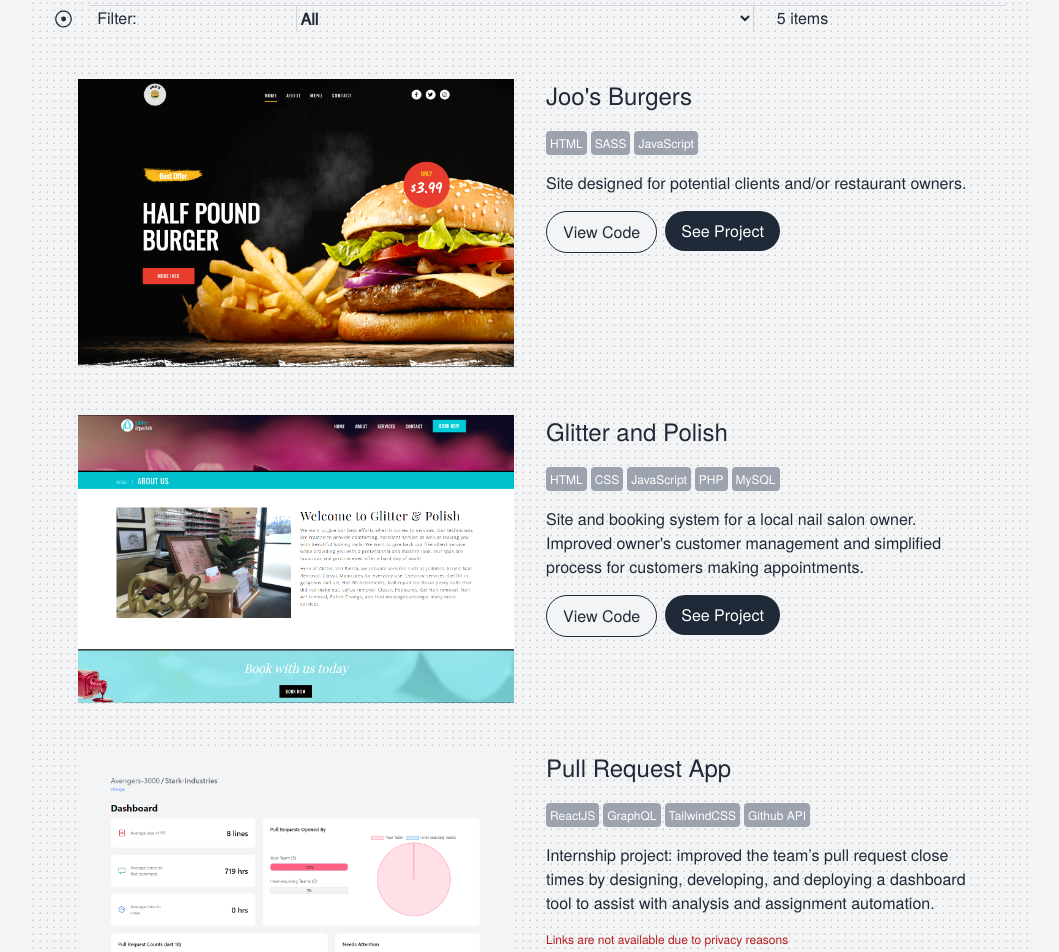
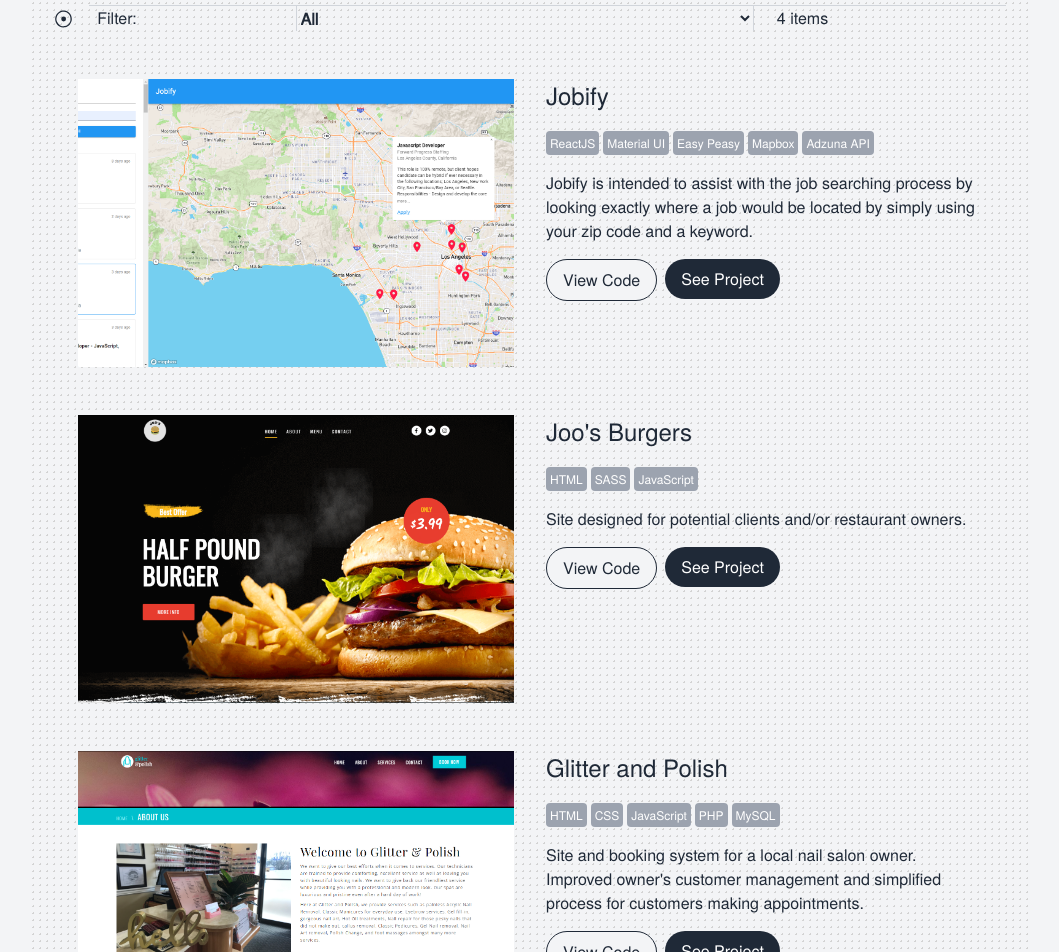
Before and after one commit to jisanjung/Portfolio-2.0, a React (Create React App) app: page / in a window 1280 px wide. Shown: the part 1736-2688 px from the top of the page, without its empty margins (110-1169 px from the left). Built offline with nearby package versions, Linux system fonts and the light colour scheme.

Commit message:
added and deleted projects

```diff
--- a/src/components/ProjectImage.js
+++ b/src/components/ProjectImage.js
@@ -3,7 +3,7 @@ import pr from "../images/projects/pr2.PNG";
 import glitter from "../images/projects/glitter1.PNG";
 import joos from "../images/projects/joos1.PNG";
 import covid from "../images/projects/covid.PNG";
-import equisearch from "../images/projects/equisearch1.PNG";
+import jobify from "../images/projects/jobify.PNG";
 
 const ProjectImage = (props) => {
 
@@ -13,7 +13,7 @@ const ProjectImage = (props) => {
     if (props.title === "Glitter and Polish") projectImg = glitter;
     if (props.title === "Joo's Burgers") projectImg = joos;
     if (props.title === "COVID-19 Tracker") projectImg = covid;
-    if (props.title === "EquiSearch") projectImg = equisearch;
+    if (props.title === "Jobify") projectImg = jobify;
 
     return (
         <div className={`w-full h-56 lg:h-72 overflow-hidden ${props.className}`}>
--- a/src/components/Projects.js
+++ b/src/components/Projects.js
@@ -13,6 +13,15 @@ const Projects = () => {
     let projectList = [
         {
             id: 1,
+            title: "Jobify",
+            stack: ["ReactJS", "Material UI", "Easy Peasy", "Mapbox", "Adzuna API"],
+            type: "Dashboard",
+            images: ["../images/projects/jobify.PNG"],
+            description: "Jobify is intended to assist with the job searching process by looking exactly where a job would be located by simply using your zip code and a keyword.",
+            links: ["https://github.com/jisanjung/Jobify", "https://jobifyus.netlify.app/"]
+        },
+        {
+            id: 2,
             title: "Joo's Burgers",
             stack: ["HTML", "SASS", "JavaScript"],
             type: "Client Site",
@@ -21,22 +30,13 @@ const Projects = () => {
             links: ["https://github.com/jisanjung/Joos", "https://jisanjung.github.io/Joos/"]
         },
         {
-            id: 2,
+            id: 3,
             title: "Glitter and Polish",
             stack: ["HTML", "CSS", "JavaScript", "PHP", "MySQL"],
             type: "Client Site",
             images: ["../images/projects/pr1.PNG", "../images/projects/pr2.PNG", "../images/projects/pr3.PNG"],
             description: "Site and booking system for a local nail salon owner. Improved owner's customer management and simplified process for customers making appointments.",
             links: ["https://github.com/jisanjung/Glitter-and-Polish", "https://glitterpolishnails.com/"]
-        },
-        {
-            id: 3,
-            title: "Pull Request App",
-            stack: ["ReactJS", "GraphQL", "TailwindCSS", "Github API"],
-            type: "Dashboard",
-            images: ["../images/projects/pr1.PNG", "../images/projects/pr2.PNG", "../images/projects/pr3.PNG"],
-            description: "Internship project: improved the team’s pull request close times by designing, developing, and deploying a dashboard tool to assist with analysis and assignment automation.",
-            links: []
         },
         {
             id: 4,
@@ -46,15 +46,6 @@ const Projects = () => {
             images: ["../images/projects/pr1.PNG", "../images/projects/pr2.PNG", "../images/projects/pr3.PNG"],
             description: "Tracking live global covid numbers for each country. Tracks new cases, deaths, and recovered.",
             links: ["https://github.com/jisanjung/COVID-19-Data-Reports", "https://jisanjung.github.io/COVID-19-Data-Reports/"]
-        },
-        {
-            id: 5,
-            title: "EquiSearch",
-            stack: ["ReactJS", "SASS"],
-            type: "Landing Page",
-            images: ["../images/projects/pr1.PNG", "../images/projects/pr2.PNG", "../images/projects/pr3.PNG"],
-            description: "Established a startup's brand and purpose by implementing the landing page designed by the UI/UX team",
-            links: ["https://github.com/equisearch/EquiSearch-Landing-Page", "https://equisearch.io/"]
         }
     ];
 
@@ -81,7 +72,6 @@ const Projects = () => {
                             <option>All</option>
                             <option>Dashboard</option>
                             <option>Client Site</option>
-                            <option>Landing Page</option>
                         </select>
                     </div>
                     <span className="w-1/4">{projectList.length} items</span>
```
Also changed, not shown: src/images/projects/jobify.PNG (added).
